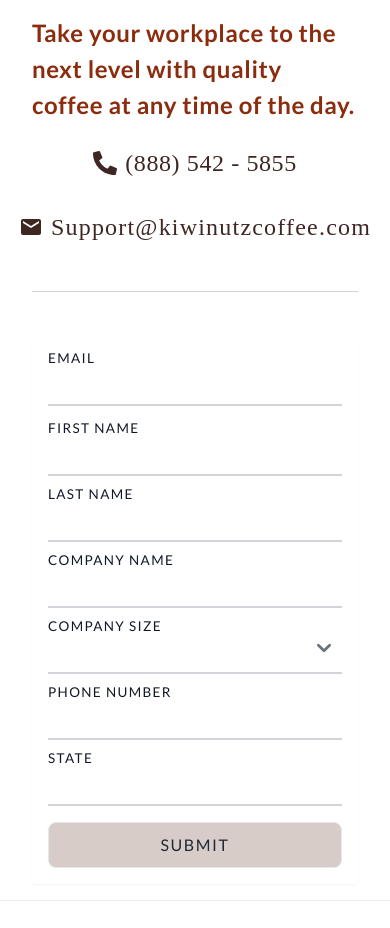
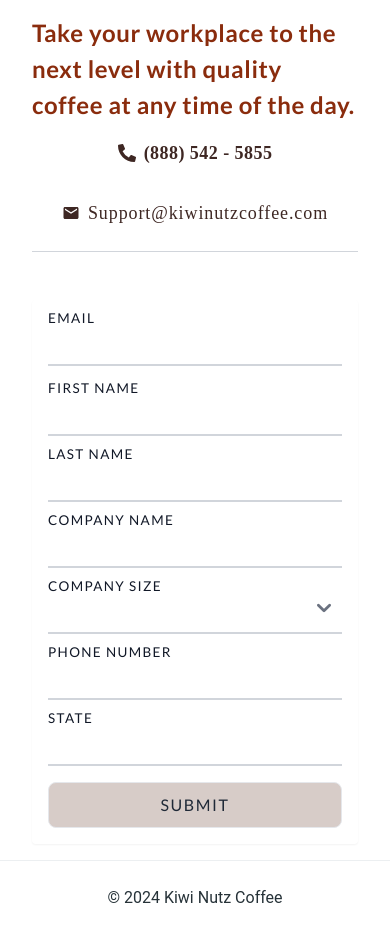
Before and after one commit to lamboprogramming/kn-cofee, a Next.js app: page / in a window 390 px wide. Shown: the part 7640-8568 px from the top of the page. Built offline with nearby package versions, Linux system fonts and the light colour scheme.

Commit message:
contact size changes for mobile

```diff
--- a/src/app/components/ContactInfo.jsx
+++ b/src/app/components/ContactInfo.jsx
@@ -7,13 +7,13 @@ export default function ContactInfo() {
   return (
     <div className='mt-4'>
       {/* Contact Info */}
-      <div className="flex flex-col items-center justify-center mt-6 mb-12 space-y-4 sm:mt-12 sm:flex-row sm:space-x-8 sm:space-y-0">
-        <div className="flex items-center mb-4 space-x-2 font-serif text-2xl tracking-wide sm:mb-0 sm:text-xl text-brown-900">
+      <div className="flex flex-col items-center justify-center mt-4 mb-6 space-y-4 sm:mt-8 sm:flex-row sm:space-x-8 sm:space-y-0">
+        <div className="flex items-center mb-4 space-x-2 font-serif text-lg font-bold tracking-wide sm:mb-0 text-brown-900">
           <FaPhoneAlt />
           <span>(888) 542 - 5855</span>
         </div>
 
-        <div className="flex items-center space-x-2 font-serif text-2xl tracking-wider sm:text-xl text-brown-900">
+        <div className="flex items-center space-x-2 font-serif text-lg tracking-wider text-brown-900">
           <MdEmail />
           <Link href="mailto:Support@kiwinutzcoffee.com">
             <span>Support@kiwinutzcoffee.com</span>
```
